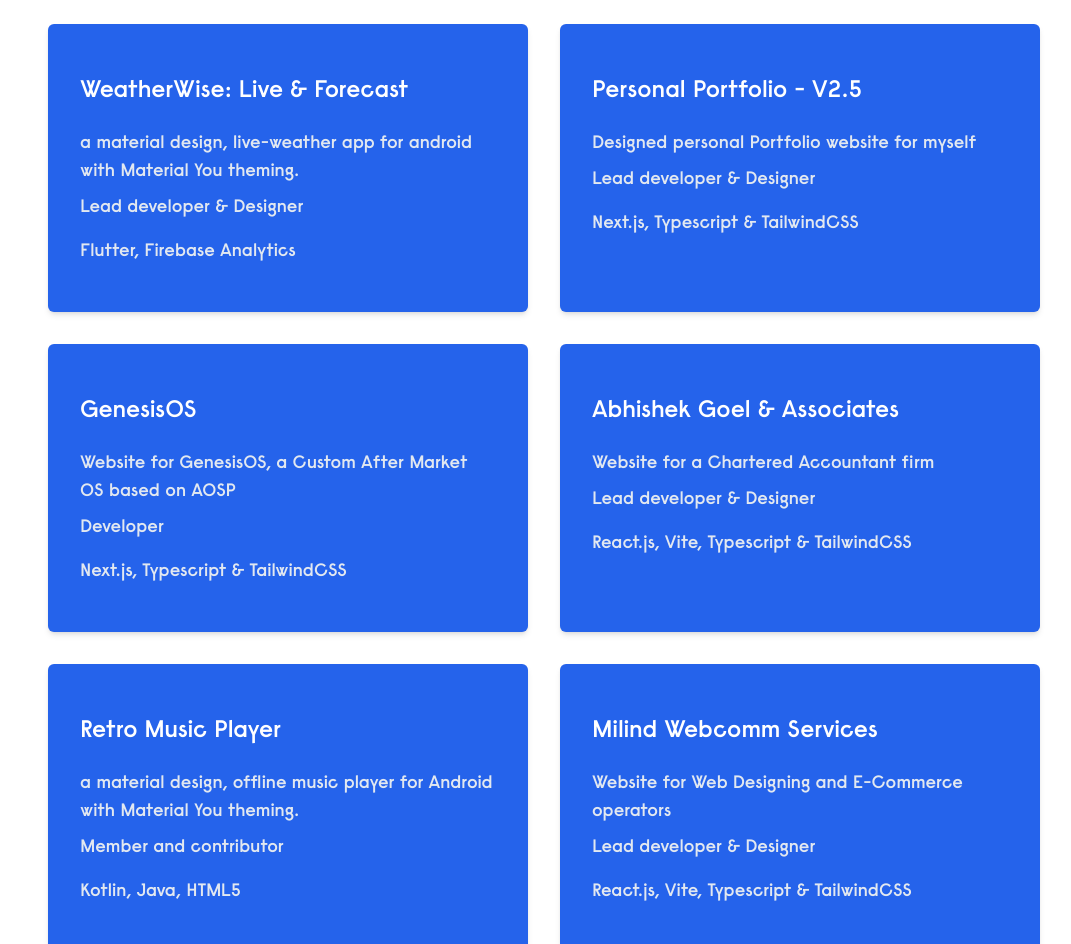
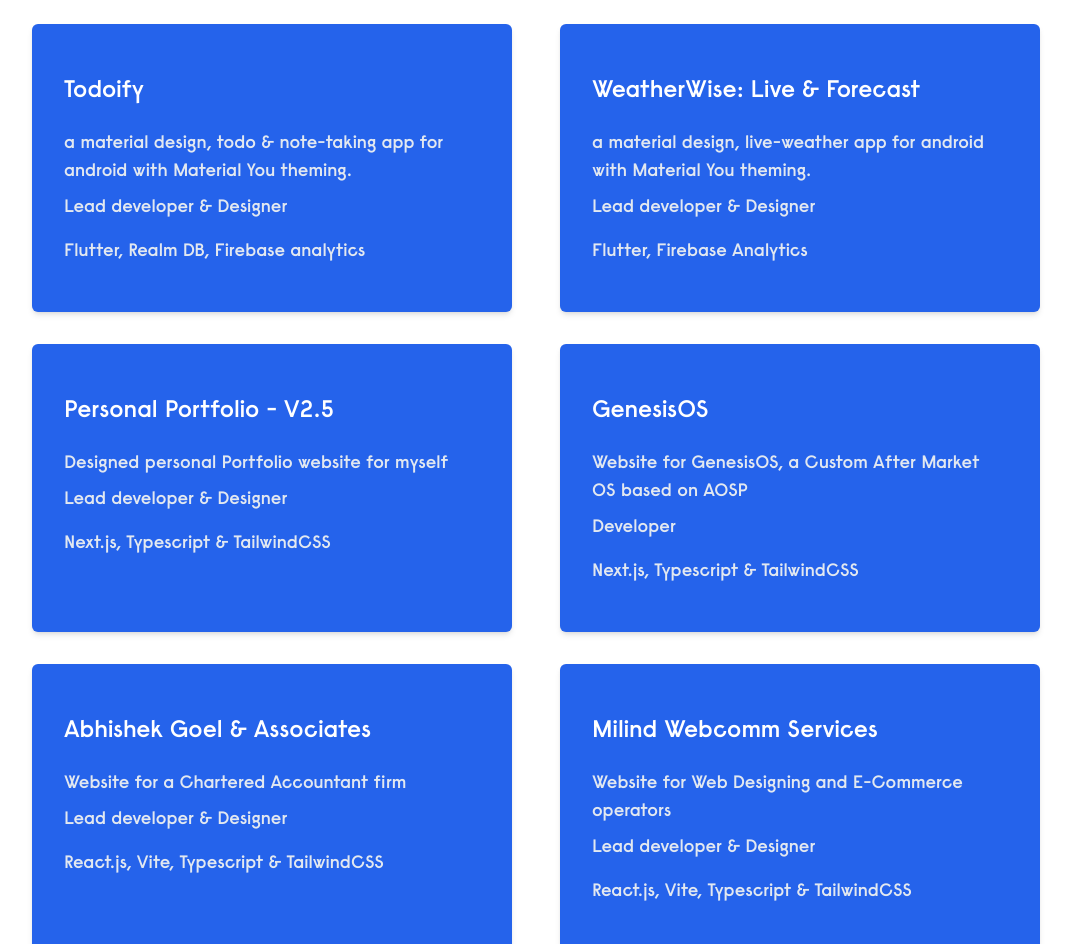
Before and after one commit to milindgoel15/portfolio, a Next.js app: page /works in a window 1280 px wide. Shown: the part 280-1224 px from the top of the page, without its empty margins (96-1167 px from the left). Built offline with nearby package versions, Linux system fonts and the light colour scheme.

Commit message:
update works, fix some ui issues for fold screens

```diff
--- a/pages/works.tsx
+++ b/pages/works.tsx
@@ -16,7 +16,7 @@ let works = (): JSX.Element => {
 				/>
 			</Head>
 
-			<main className="py-20 text-center">
+			<main className="pt-20 text-center">
 				<motion.h2
 					initial={{ opacity: 0, translateY: "30px" }}
 					whileInView={{ opacity: 1, translateY: 0 }}
@@ -42,7 +42,9 @@ let works = (): JSX.Element => {
 						))}
 					</div>
 				</section>
-				<div className={`w-96 h-96  pointer-events-none absolute -z-50`}>
+				<div
+					className={`w-96 h-96 -mt-20 right-0 lg:block hidden pointer-events-none absolute -z-50`}
+				>
 					<img src={"/blobs/bloblight.svg"} alt="blob" />
 				</div>
 				<Button
--- a/src/data/WorksData.ts
+++ b/src/data/WorksData.ts
@@ -3,52 +3,52 @@ import WorksDataInterface from "../interfaces/WorkDataInterface";
 let WorksData: WorksDataInterface[] = [
 	{
 		id: 1,
-      title: 'WeatherWise: Live & Forecast',
-      desc: 'a material design, live-weather app for android with Material You theming.',
-      role: 'Lead developer & Designer',
-      lang: 'Flutter, Firebase Analytics',
-      link: 'https://github.com/MGAndroidProjects/WeatherWise-Releases'
+		title: "Todoify",
+		desc: "a material design, todo & note-taking app for android with Material You theming.",
+		role: "Lead developer & Designer",
+		lang: "Flutter, Realm DB, Firebase analytics",
+		link: "https://github.com/MGAndroidProjects/Todoify-Releases",
 	},
 	{
 		id: 2,
-      title: 'Personal Portfolio - V2.5',
-      desc: 'Designed personal Portfolio website for myself',
-      role: 'Lead developer & Designer',
-      lang: 'Next.js, Typescript & TailwindCSS',
-      link: 'https://github.com/milindgoel15/portfolio'
+		title: "WeatherWise: Live & Forecast",
+		desc: "a material design, live-weather app for android with Material You theming.",
+		role: "Lead developer & Designer",
+		lang: "Flutter, Firebase Analytics",
+		link: "https://github.com/MGAndroidProjects/WeatherWise-Releases",
 	},
 	{
 		id: 3,
-      title: 'GenesisOS',
-      desc: 'Website for GenesisOS, a Custom After Market OS based on AOSP',
-      role: 'Developer',
-      lang: 'Next.js, Typescript & TailwindCSS',
-      link: 'https://genesisos.vercel.app'
+		title: "Personal Portfolio - V2.5",
+		desc: "Designed personal Portfolio website for myself",
+		role: "Lead developer & Designer",
+		lang: "Next.js, Typescript & TailwindCSS",
+		link: "https://github.com/milindgoel15/portfolio",
 	},
 	{
 		id: 4,
-      title: 'Abhishek Goel & Associates',
-      desc: 'Website for a Chartered Accountant firm',
-      role: 'Lead developer & Designer',
-      lang: 'React.js, Vite, Typescript & TailwindCSS',
-      link: 'https://abhishekgoelandassociates.com'
+		title: "GenesisOS",
+		desc: "Website for GenesisOS, a Custom After Market OS based on AOSP",
+		role: "Developer",
+		lang: "Next.js, Typescript & TailwindCSS",
+		link: "https://genesisos.vercel.app",
 	},
 	{
 		id: 5,
-      title: 'Retro Music Player',
-      desc: 'a material design, offline music player for Android with Material You theming.',
-      role: 'Member and contributor',
-      lang: 'Kotlin, Java, HTML5',
-      link: 'https://github.com/RetroMusicPlayer'
+		title: "Abhishek Goel & Associates",
+		desc: "Website for a Chartered Accountant firm",
+		role: "Lead developer & Designer",
+		lang: "React.js, Vite, Typescript & TailwindCSS",
+		link: "https://abhishekgoelandassociates.com",
 	},
 	{
 		id: 6,
-      title: 'Milind Webcomm Services',
-      desc: 'Website for Web Designing and E-Commerce operators',
-      role: 'Lead developer & Designer',
-      lang: 'React.js, Vite, Typescript & TailwindCSS',
-      link: 'https://mwsretail.in'
+		title: "Milind Webcomm Services",
+		desc: "Website for Web Designing and E-Commerce operators",
+		role: "Lead developer & Designer",
+		lang: "React.js, Vite, Typescript & TailwindCSS",
+		link: "https://mwsretail.in",
 	},
-]
+];
 
 export default WorksData;
--- a/src/partials/ContactCard.tsx
+++ b/src/partials/ContactCard.tsx
@@ -18,7 +18,7 @@ let ContactCard = (props: ContactDataInterface) => {
 					delay: props.id * 0.05,
 					ease: "easeIn",
 				}}
-				className="p-8 flex items-center bg-blue-600 hover:bg-blue-700 border-transparent rounded-md shadow-md space-y-2 mt-5 h-40 w-84 sm:ml-0 sm:mt-0 sm:w-80 lg:w-[30rem] text-left relative transtion-all duration-300 ease-in-out top-0 hover:-top-1 hover:shadow-xl foldContactCard"
+				className="p-8 flex items-center bg-blue-600 hover:bg-blue-700 border-transparent rounded-md shadow-md space-y-2 mt-5 sm:h-40 w-84 sm:ml-0 sm:mt-0 sm:w-80 lg:w-[30rem] text-left relative transtion-all duration-300 ease-in-out top-0 hover:-top-1 hover:shadow-xl foldContactCard"
 			>
 				<div className="lg:pl-2.5 pt-1.5 foldContactIcon">
 					{props.image}
--- a/src/partials/SkillCard.tsx
+++ b/src/partials/SkillCard.tsx
@@ -15,7 +15,7 @@ let SkillCard = (props: SKillDataInterface) => {
 					delay: props.id * 0.05,
 					ease: "easeIn",
 				}}
-				className="p-8 space-y-2 mt-4 sm:w-72 md:w-80 xl:w-88 2xl:w-96 h-48 sm:mt-0 text-clip text-left w-full rounded-md foldSkillCard"
+				className="p-8 space-y-2 mt-4 sm:w-72 md:w-80 xl:w-88 2xl:w-96 sm:mt-0 text-clip text-left w-full rounded-md foldSkillCard"
 			>
 				<h2 className="text-2xl py-5 text-black dark:text-white font-semibold leading-6">
 					{props.title}
--- a/src/partials/WorkCard.tsx
+++ b/src/partials/WorkCard.tsx
@@ -19,7 +19,7 @@ let WorkCard = (props: WorksDataInterface) => {
 					delay: props.id * 0.05,
 					ease: "easeIn",
 				}}
-				className="py-4 sm:py-8 px-6 sm:h-80 sm:px-10 md:px-8 min-h-fit bg-blue-600 hover:bg-blue-700 border-transparent rounded-md shadow-md space-y-2 mt-5 ml-4 w-11/12 sm:ml-0 sm:w-80 md:w-96 sm:mt-0 md:h-72 lg:h-72 lg:w-[30rem] text-left relative transtion-all duration-300 ease-in-out top-0 hover:-top-1 hover:shadow-xl group foldWorkCard"
+				className="py-4 sm:py-8 px-6 sm:h-80 sm:px-10 md:px-8 min-h-fit bg-blue-600 hover:bg-blue-700 border-transparent rounded-md shadow-md space-y-2 mt-5 mx-4 sm:ml-0 sm:w-80 md:w-96 sm:mt-0 md:h-72 lg:h-72 lg:w-[30rem] text-left relative transtion-all duration-300 ease-in-out top-0 hover:-top-1 hover:shadow-xl group foldWorkCard"
 			>
 				<div className="flex justify-between items-center">
 					<h2 className="text-2xl py-5 text-white font-semibold leading-6">
--- a/styles/globals.scss
+++ b/styles/globals.scss
@@ -55,20 +55,12 @@ html {
 		font-size: 2rem;
 	}
 
-	.foldWorkCard {
-		height: 22rem;
-		margin-left: 0.8rem;
-	}
-
 	.foldSkillCard {
-		height: 10rem;
-		margin-left: 0.8rem;
 		padding: 1rem;
 	}
 
 	.foldContactCard {
-		height: 10rem;
-		padding: 0;
+		padding: 28px 0 28px 0;
 
 		.foldContactIcon {
 			display: none;
```
Lines whose indentation alone changed are shown as unchanged.
